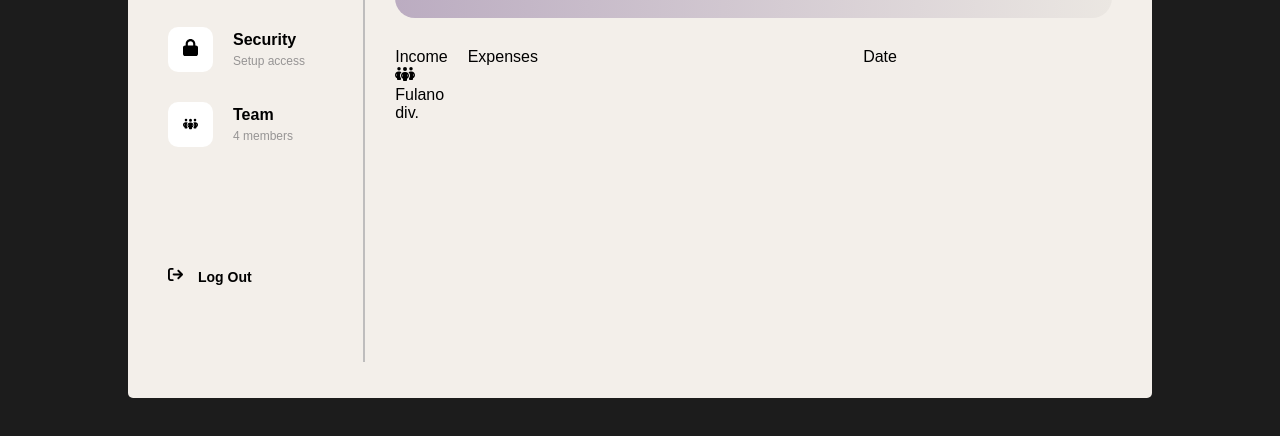
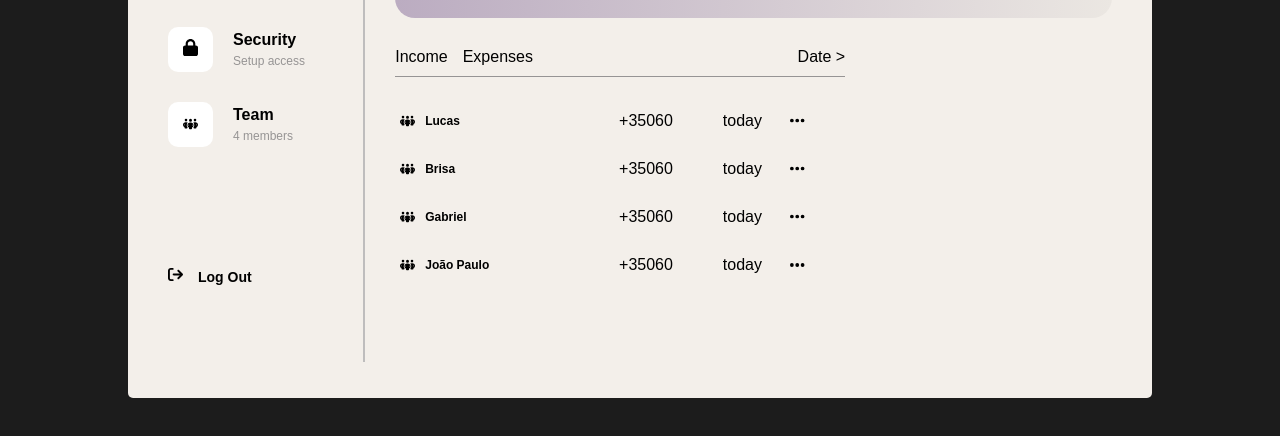
Before and after one commit to joaopaulocosta551/dashboard, a plain HTML site: page index.html in a window 1280 px wide. Shown: the part 362-798 px from the top of the page. Drawn offline with nearby package versions, Linux system fonts and the light colour scheme.

Commit message:
Table implementation

```diff
--- a/index.html
+++ b/index.html
@@ -216,25 +216,49 @@
                 </div>
             </div>
             <div class="table-pizza">
-                <div class="table">
-                   <div class="table-header">
-                    <div class="table-title">
-                        <p>Income</p>
-                        <p>Expenses</p>
+                <div class="table-title">
+                    <div class="titleOfTable">
+                        <div class="text-left">
+                            <p class="income">Income</p>
+                            <p>Expenses</p>
+                        </div>
+                        <div class="text-right">
+                            <p>Date ></p>
+                        </div>
                     </div>
-                    <div class="title-date">
-                        <p>Date</p>
-                    </div>
-                   </div>
-                   <div class="table-body">
-                     <div class="table-row">
-                        <div class="img-name-user">
-                            <img src="public/icons/people-group-solid.svg" width="20px">
-                            <p>Fulano</p>
-                        </div>
-                        div.
-                     </div>
-                   </div>
+                    <div class="row-footer"></div>
+                    <table>
+                        <tbody>
+                            <tr>
+                                <td><div class="img-name"><img src="public/icons/people-group-solid.svg" class="img-icon-options"/><p>Lucas</p></div></td>
+                                <td></td>
+                                <td>+35060</td>
+                                <td>today</td>
+                                <td><div class="box"><img src="public/icons/ellipsis-solid.svg" class="img-icon-options"/></div></td>
+                            </tr>
+                            <tr>
+                                <td><div class="img-name"><img src="public/icons/people-group-solid.svg" class="img-icon-options"/><p>Brisa</p></div></td>
+                                <td></td>
+                                <td>+35060</td>
+                                <td>today</td>
+                                <td><div class="box"><img src="public/icons/ellipsis-solid.svg" class="img-icon-options"/></div></td>
+                            </tr>
+                            <tr>
+                                <td><div class="img-name"><img src="public/icons/people-group-solid.svg" class="img-icon-options"/><p>Gabriel</p></div></td>
+                                <td></td>
+                                <td>+35060</td>
+                                <td>today</td>
+                                <td><div class="box"><img src="public/icons/ellipsis-solid.svg" class="img-icon-options"/></div></td>
+                            </tr>
+                            <tr>
+                                <td><div class="img-name"><img src="public/icons/people-group-solid.svg" class="img-icon-options"/><p>João Paulo</p></div></td>
+                                <td></td>
+                                <td>+35060</td>
+                                <td>today</td>
+                                <td><div class="box"><img src="public/icons/ellipsis-solid.svg" class="img-icon-options"/></div></td>
+                            </tr>
+                        </tbody>
+                    </table>
                 </div>
                 <div class="pizza"></div>
             </div>
--- a/style.css
+++ b/style.css
@@ -361,22 +361,81 @@ body{
 .table-pizza{
     display: flex;
     width: 100%;
+    width: 600px;
+}
 
-}
-.table{
-    width: 70%;
+.table-title{
     display: flex;
     flex-direction: column;
+    width: 75%;
 }
-.table-header{
+
+.titleOfTable{
+    margin-top: 30px;
     display: flex;
     width: 100%;
     justify-content: space-between;
-    margin-top: 30px;
 }
-.table-title{
+.text-left{
     display: flex;
 }
-.table-title p:first-child{
-    margin-right: 20px;
+.text-left .income{
+    margin-right: 15px;
 }
+
+.row-footer{
+    width: 100%;
+    height: 1px;
+    background-color: #969494;
+    margin-bottom: 20px;
+    margin-top: 10px;
+}
+
+table{
+    width: 100%;
+    height: 100%;
+    border-collapse: collapse;
+    position: relative;
+    /* border: solid 1px black; */
+}
+
+.box{
+    width: 30px;
+    height: 30px;
+    border-radius: 5px;
+    display: flex;
+    align-items: center;
+    justify-content: center;
+
+}
+
+.img-icon-options{
+    width: 15px;
+}
+
+table tbody tr td{
+    line-height: 3;
+    text-align: center;
+}
+table tbody tr:hover{
+   background-color: white;
+   cursor: pointer;
+}
+
+table tbody tr:hover .box{
+    background-color: #FEB388;
+
+}
+
+.img-name{
+    display: flex;
+}
+.img-name img{
+    margin-left: 5px;
+}
+
+.img-name p{
+    font-size: 12px;
+    font-weight: bold;
+    margin-left: 10px;
+}
```
